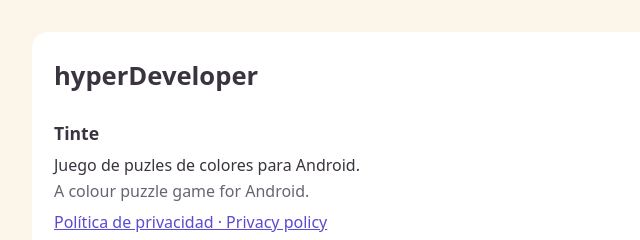
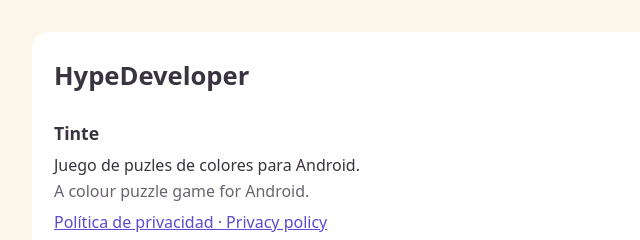
Before and after one commit to alejan40000-cpu/alejan40000-cpu.github.io, a plain HTML site: page index.html in a window 1280 px wide. Shown: the top 240 px of the page, 244-884 px from the left. Drawn offline with Linux system fonts and the light colour scheme.

Commit message:
Nombre de desarrollador: HypeDeveloper
Co-Authored-By: Claude Opus 5.5 <noreply@anthropic.com>

```diff
--- a/index.html
+++ b/index.html
@@ -3,7 +3,7 @@
 <head>
 <meta charset="utf-8">
 <meta name="viewport" content="width=device-width, initial-scale=1">
-<title>hyperDeveloper</title>
+<title>HypeDeveloper</title>
 <style>
   :root { --tinta: #3a3340; --suave: #6b6372; --fondo: #fcf5ea; --tarjeta: #ffffff; --acento: #5a4bd1; }
   @media (prefers-color-scheme: dark) {
@@ -24,7 +24,7 @@
 <body>
 <main>
 <article>
-<h1>hyperDeveloper</h1>
+<h1>HypeDeveloper</h1>
 
 <h2>Tinte</h2>
 <p>Juego de puzles de colores para Android.<br>
```
Also changed, not shown: tinte/privacidad/index.html (+2 -2 lines).
